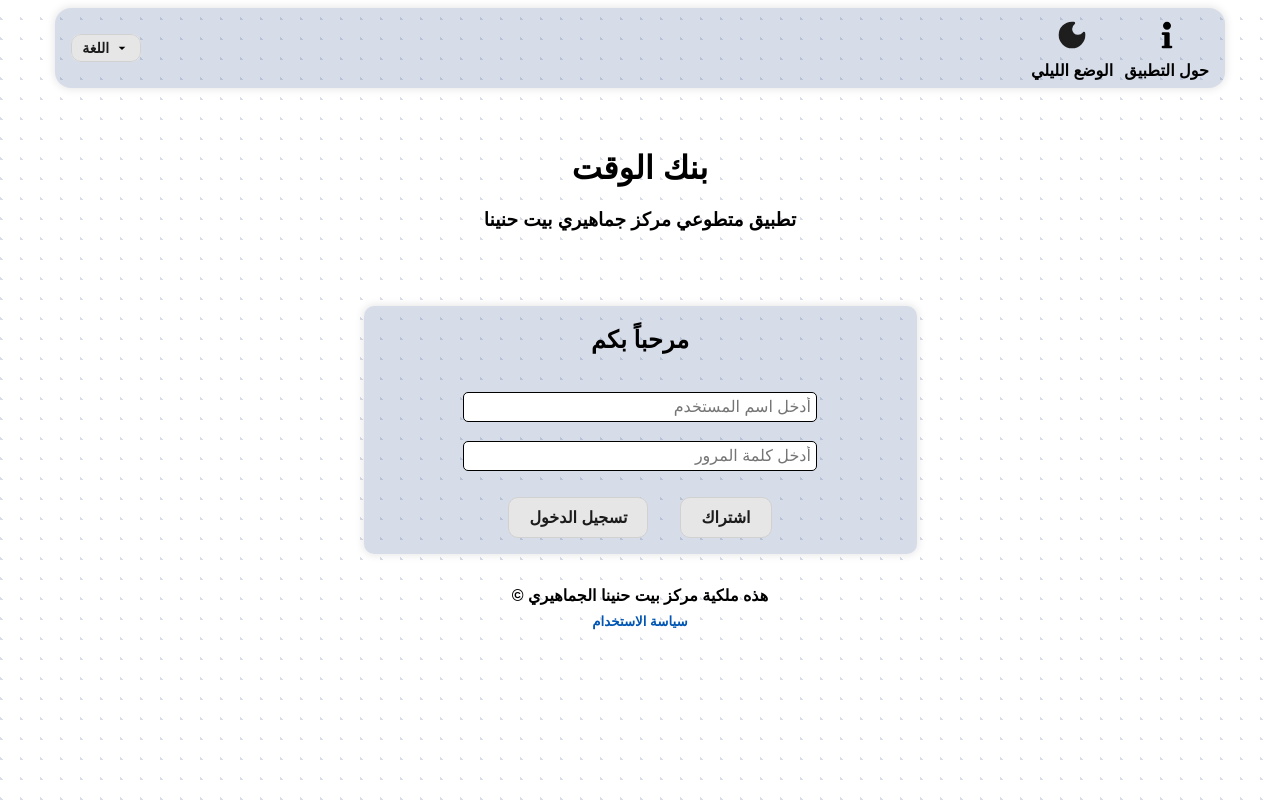
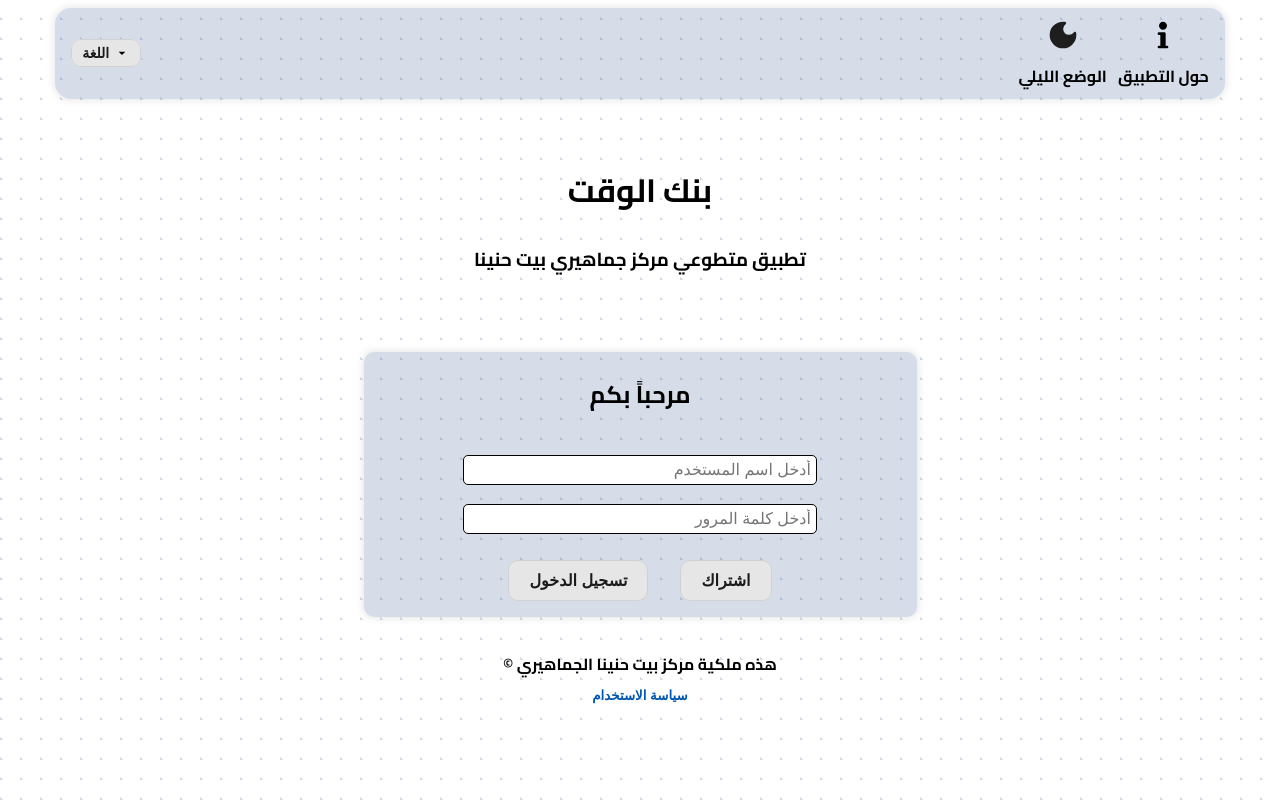
Before and after one commit to mohammadabk2/Beit-Hanina-Community-Center-Vol-App, a React (Create React App) app in the folder client/: page / in a window 1280 px wide. Built offline with nearby package versions, Linux system fonts and the light colour scheme.

Commit message:
Adds new font, fixes the create organization tab in admin homepage

```diff
--- a/client/public/index.html
+++ b/client/public/index.html
@@ -4,6 +4,9 @@
     <meta charset="UTF-8" />
     <meta name="viewport" content="width=device-width, initial-scale=1.0" />
     <link rel="manifest" href="manifest.json" />
+    <link rel="preconnect" href="https://fonts.googleapis.com">
+    <link rel="preconnect" href="https://fonts.gstatic.com" crossorigin>
+    <link href="https://fonts.googleapis.com/css2?family=Cairo:wght@200..1000&display=swap" rel="stylesheet">
     <title>BHCC Vol App</title>
 
     <script>
--- a/client/src/App.css
+++ b/client/src/App.css
@@ -1,14 +1,19 @@
 @import url("global.css");
+
+
 
 /*Sets font-family */
 body {
-  font-family: sans-serif;
+  /* font-family: sans-serif; */
   color: var(--text);
+  font-family: "Cairo", sans-serif;
+  font-optical-sizing: auto;
   font-weight: bold;
+  font-style: normal;
 }
 
 button {
-  font-family: sans-serif;
+  /* font-family: sans-serif; */
   font-weight: bold;
 }
 
--- a/client/src/pages/HomePage/HomeAdmin.js
+++ b/client/src/pages/HomePage/HomeAdmin.js
@@ -199,9 +199,8 @@ const HomeAdmin = () => {
   const renderCreateOrg = () => {
     return (
       <>
-        <div className="scroll-box1 general-box flex-box flex-column">
-          <div className="flex-box top-scroll-box1 line-break">
-            <div className="flex-box top-scroll-box1 line-break">
+        <div className="general-box flex-box flex-column">
+          <div className="flex-box line-break">
             <DynamicButton
               className="button button-small"
               onClick={sortEvents}
@@ -223,7 +222,7 @@ const HomeAdmin = () => {
 
           <form
             onSubmit={handleSubmit}
-              className="general-box smooth-shadow-box flex-box flex-column "
+            className="flex-box flex-column input-field-box"
           >
             <div className="flex-box flex-column input-field-box">
               <div>
@@ -283,7 +282,6 @@ const HomeAdmin = () => {
               />
             </div>
           </form>
-          </div>
         </div>
       </>
     );
```
Lines whose indentation alone changed are shown as unchanged.
